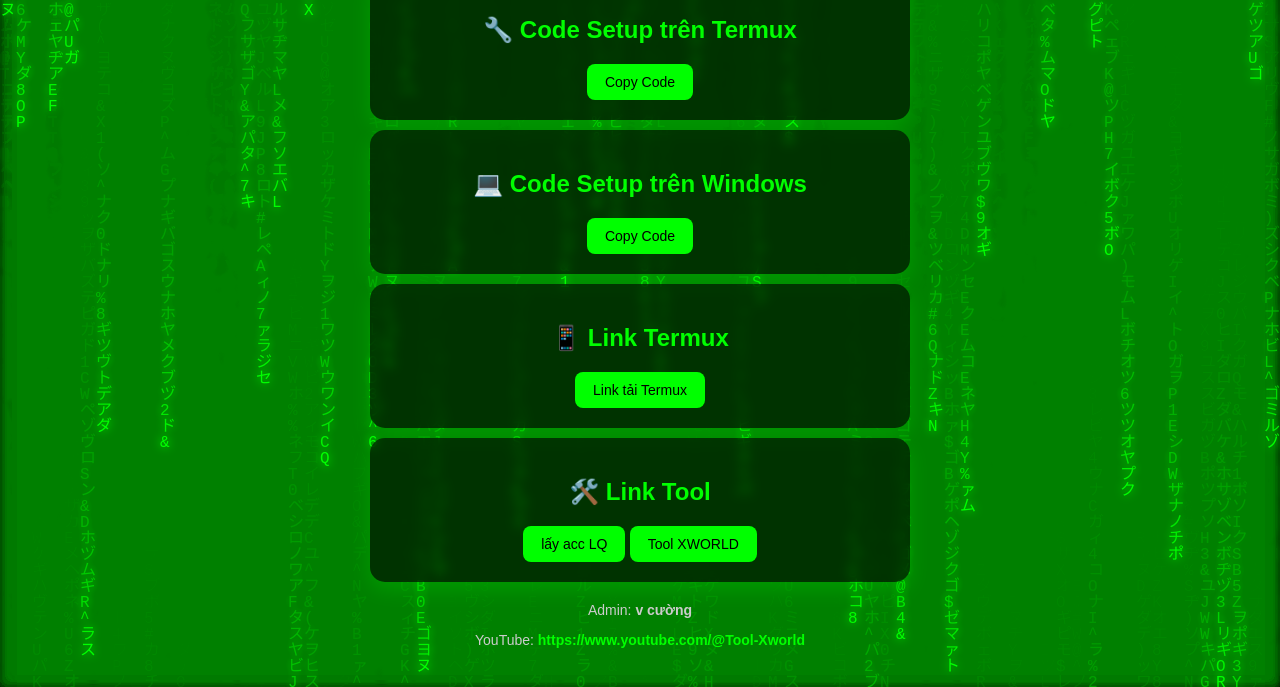
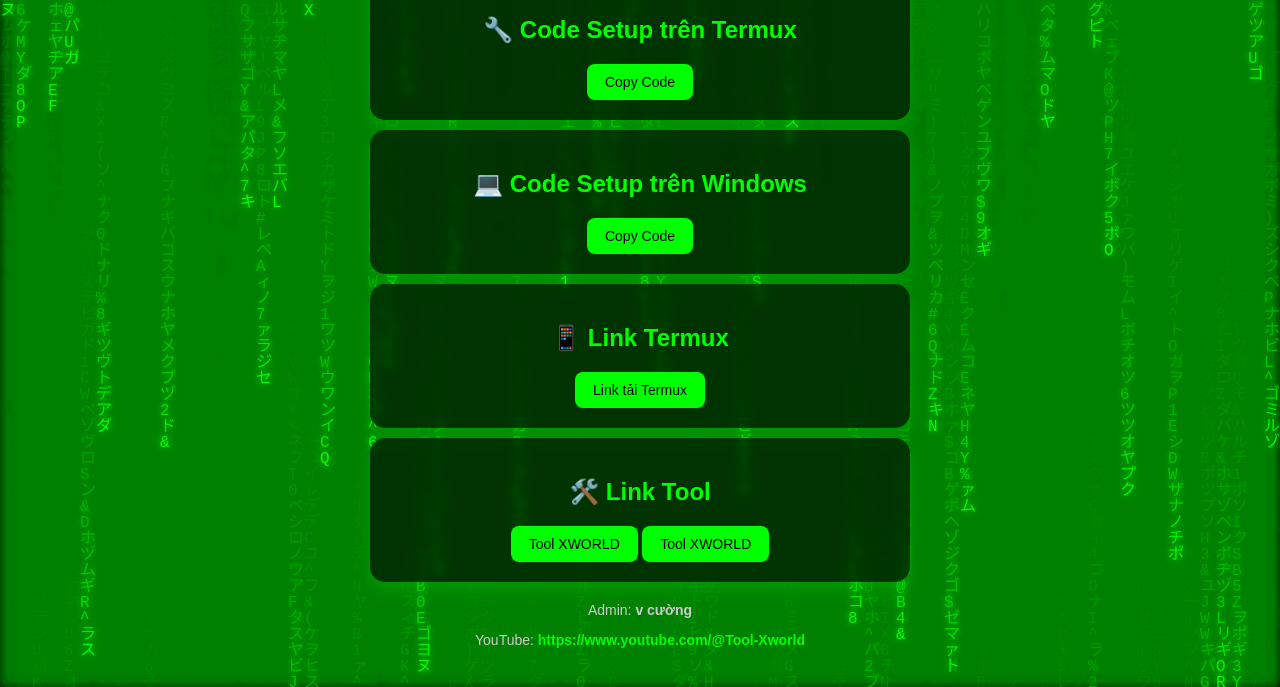
Before and after one commit to Cuongdz2828/cuongdz2828.github.io, a plain HTML site: page index.html in a window 1280 px wide. Shown: the part 113-800 px from the top of the page. Drawn offline with Linux system fonts and the light colour scheme.

Commit message:
Update index.html

```diff
--- a/index.html
+++ b/index.html
@@ -8,12 +8,11 @@
     html, body {
         margin: 0;
         padding: 0;
-        height: 100%;
+        min-height: 100%;
         font-family: 'Poppins', sans-serif;
         color: white;
         text-align: center;
-        /* overflow: hidden;  <-- đã bỏ */
-        overflow-y: auto; /* cho phép cuộn dọc */
+        overflow-y: auto; /* Cho phép cuộn dọc */
         background: black;
     }
     #matrix {
@@ -21,6 +20,7 @@
         top: 0;
         left: 0;
         z-index: 0;
+        pointer-events: none; /* Không chặn thao tác click/scroll */
     }
     .content {
         position: relative;
@@ -123,7 +123,7 @@
 
     <div class="box">
         <h2>🛠️ Link Tool</h2>
-        <a href="https://www.mediafire.com/file/9wex1mgm4fbdbi3/tool.py/file" target="_blank">lấy acc LQ</a>
+        <a href="https://www.mediafire.com/file/9wex1mgm4fbdbi3/tool.py/file" target="_blank">Tool XWORLD</a>
         <a href="https://www.mediafire.com/file/cmmipktzihmaoud/vip.py/file/file" target="_blank">Tool XWORLD</a>
     </div>
 
```
